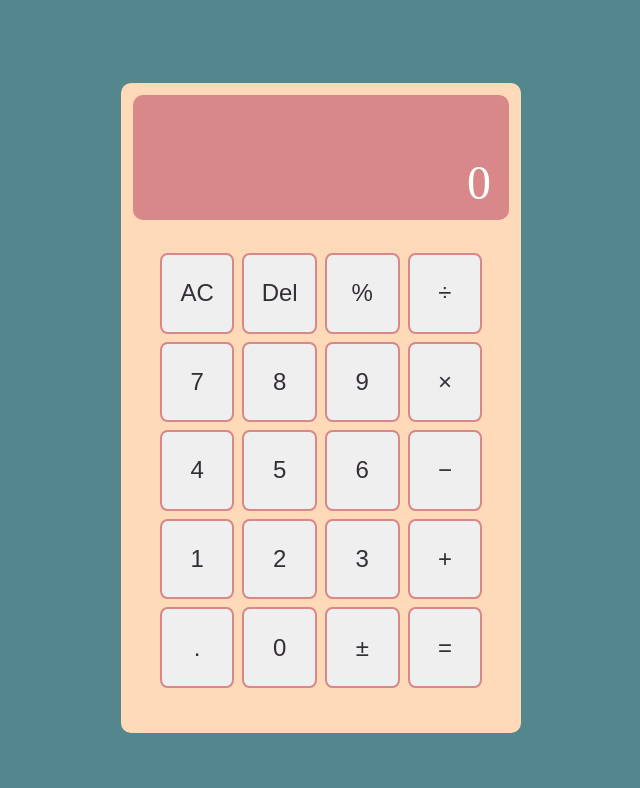
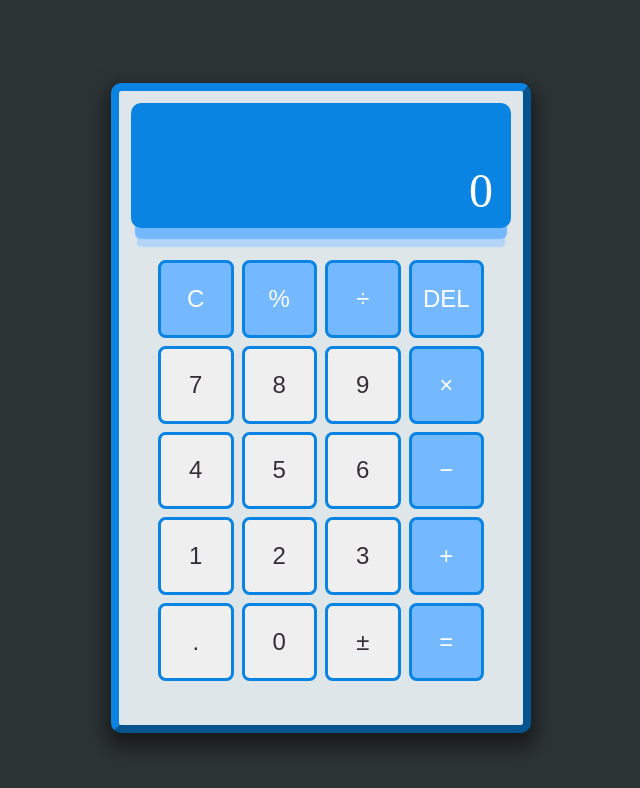
Before and after one commit to aao9008/The-Odin-Project-Calculator, a plain HTML site: page index.html in a window 1280 px wide. Shown: the whole page, without its empty margins (319-959 px from the left). Drawn offline with Linux system fonts and the light colour scheme.

Commit message:
Add final CSS touchups
When implemented this commit will add several box shadows and color changes to the calculator. The styling changes added include:
- Box shadow around the calculator
- cascading box shadows beneath the calculator screen
- Blue and white color pallet to the calculator

```diff
--- a/index.html
+++ b/index.html
@@ -12,10 +12,10 @@
         <div class="calculator-container">
             <div class="calculator-screen"></div>
             <div class="calculator-buttons">
-                <button class="button clear">AC</button>
-                <button class="button delete">Del</button>
+                <button class="button clear">C</button>
                 <button class="button percent">%</button>
                 <button class="button operator" value="division">&#247;</button>
+                <button class="button delete">DEL</button>
 
                 <button class="button operand" value="7">7</button>
                 <button class="button operand" value="8">8</button>
--- a/style.css
+++ b/style.css
@@ -4,8 +4,9 @@
 
 body{
     display: flex;
+    flex: none;
     height: 100vh;
-    background-color: #54868d;
+    background-color: #2d3436;
 }
 
 .calculator-container{
@@ -13,18 +14,25 @@ body{
     grid-template-rows: repeat(6, 1fr);
 
     height: 650px;
-    width: 400px;
+    width: 420px;
+    max-width: 420px;
     border-radius: 10px;
+    border-color: #0984e3;
+    border-style: outset;
+    border-width: 8px;
 
-    background-color: peachpuff;
+    background-color: #dfe6e9;
     margin: auto; /* centers the calculator container */
     padding: 12px;
+
+    box-shadow: 0px 10px 20px 5px rgba(0, 0, 0, 0.5);
 }
 
 .calculator-screen{
     grid-row: 1;
 
     display: flex;
+    flex: none;
 
     align-items: flex-end;
     justify-content: flex-end;
@@ -33,12 +41,14 @@ body{
     letter-spacing: 8px;
     color: white;
 
-    background-color:#d88888;
+    background-color: #0984e3;
     border-radius: 10px;
 
     height: 125px;
     max-width: 100%;
     padding: 10px;
+
+    box-shadow: 0px 15px 1px -4px #74b9ff, 0px 25px 1px -6px #b3d5f8;
 
 }
 
@@ -64,21 +74,16 @@ body{
     color: #342E37;
 
     border-style: solid;
-    border-color: #d88888;
-    border-width: 2px;
+    border-color: #0984e3;
+    border-width: 3px;
 
     transition: 0.7ms ease-in;
 
 
 }
 
-.button:disabled{
-    background-color: #a46969;
-    color: white;
-}
-
 .button:hover{
-    background-color: #d88888;
+    background-color: #0984e3;
     color: white;
     cursor: pointer;
 
@@ -87,3 +92,9 @@ body{
 .button:active{
     transform: scale(0.90);
 }
+
+.clear, .delete, .operator, .percent,
+.evaluate{
+    background-color: #74b9ff;
+    color: white;
+}
```
